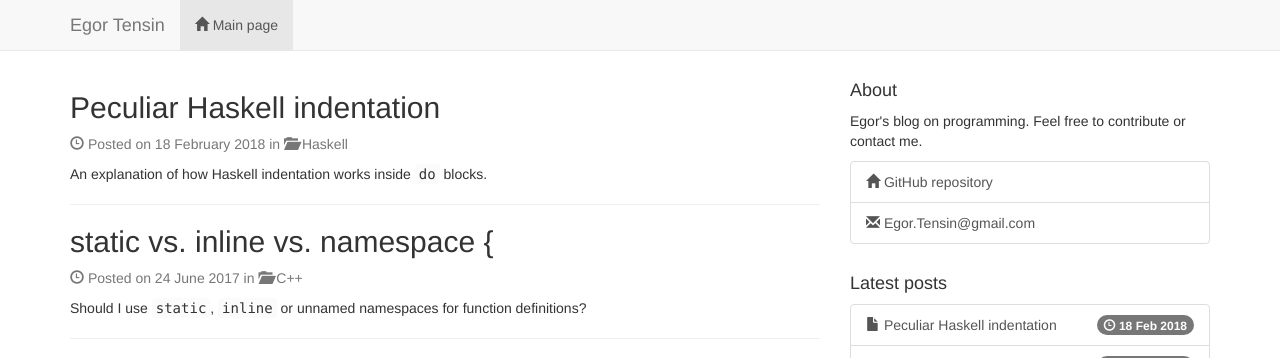
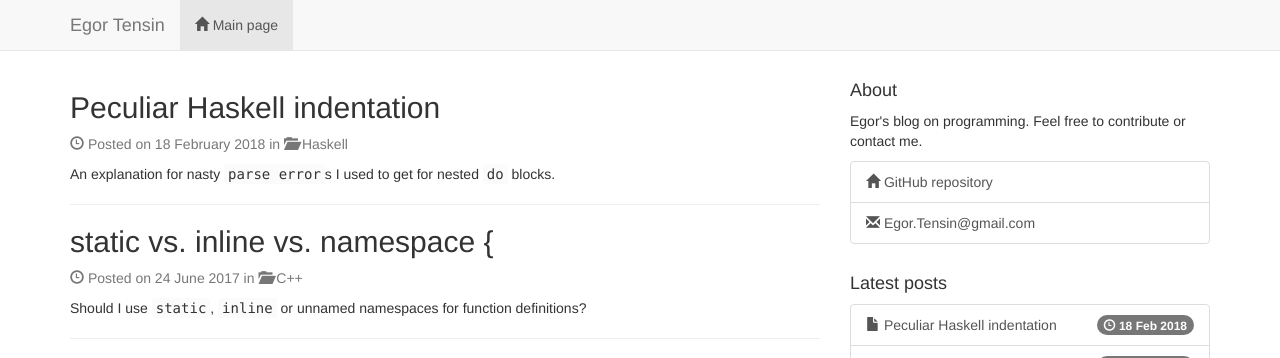
Before and after one commit to egor-tensin/jekyll-theme, a Jekyll site: the page built from index.html, in a window 1280 px wide. Shown: the top 358 px of the page. Built offline with Jekyll 4.4.1, drawn with Linux system fonts in a browser that asks for light colours; the list of posts is cut into pages by our own code.

Commit message:
peculiar: update excerpt

```diff
--- a/_posts/2018-02-18-peculiar-indentation.md
+++ b/_posts/2018-02-18-peculiar-indentation.md
@@ -2,8 +2,8 @@
 title: Peculiar Haskell indentation
 layout: post
 excerpt: >
-  An explanation of how Haskell indentation works inside <code>do</code>
-  blocks.
+  An explanation for nasty <code>parse error</code>s I used to get for nested
+  <code>do</code> blocks.
 category: Haskell
 custom_css:
   - syntax.css
```
